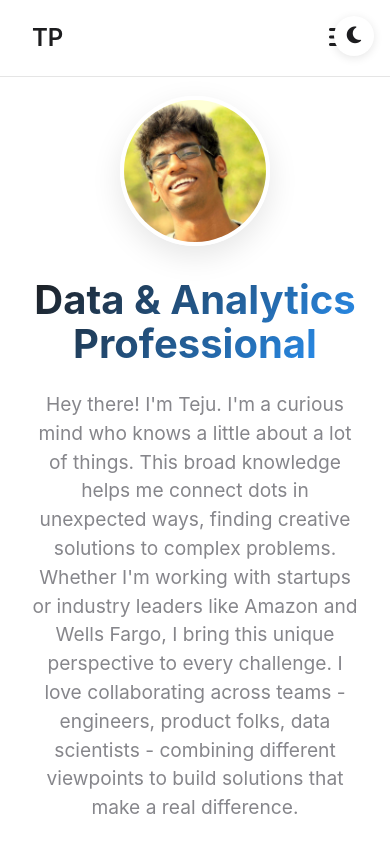
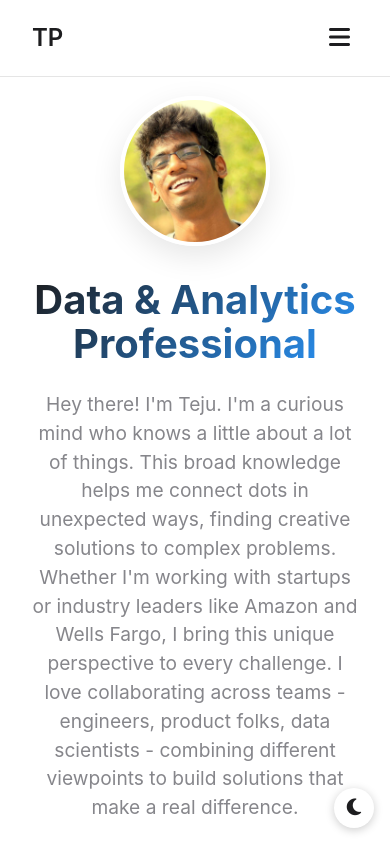
Before and after one commit to tejudeep/teju, a plain HTML site: page index.html in a window 390 px wide. Shown: the top 844 px of the page. Drawn offline with Linux system fonts and the light colour scheme.

Commit message:
Update index.html

```diff
--- a/index.html
+++ b/index.html
@@ -270,6 +270,15 @@
             .hero-subtitle {
                 font-size: 1.2rem;
             }
+            .theme-toggle {
+                position: fixed;
+                top: auto;
+                bottom: 1rem;
+                right: 1rem;
+                backdrop-filter: blur(10px);
+                -webkit-backdrop-filter: blur(10px);
+                box-shadow: 0 2px 10px rgba(0, 0, 0, 0.2);
+            }
         }
     </style>
 </head>
```
